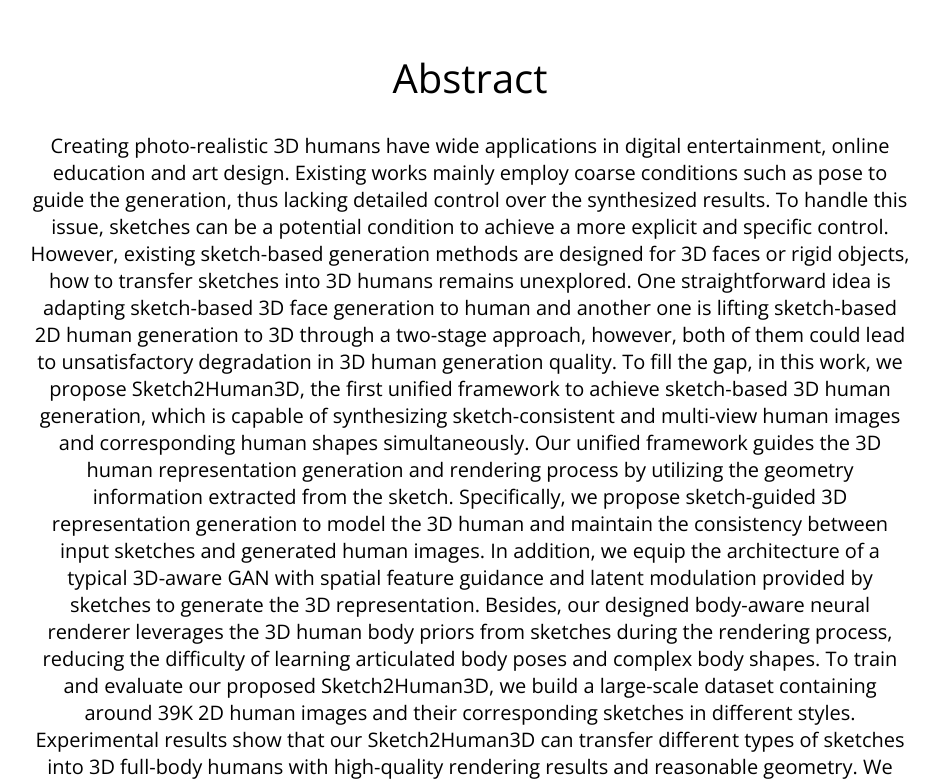
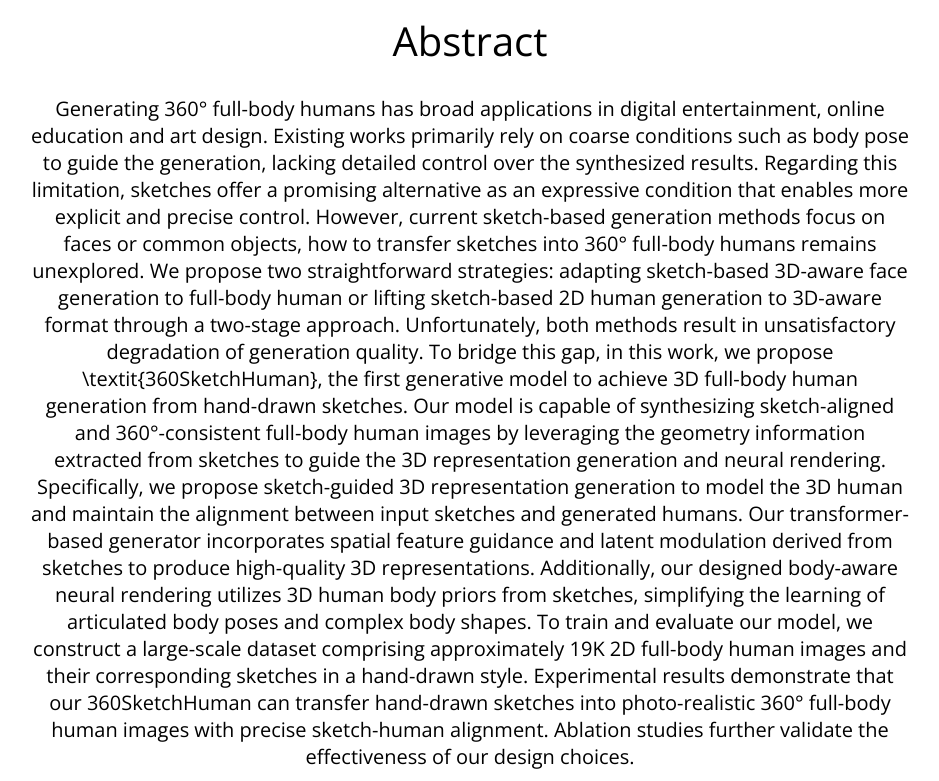
Before and after one commit to RichardChen20/360SketchHuman, a plain HTML site: page index.html in a window 1280 px wide. Shown: the part 1315-2096 px from the top of the page, without its empty margins (170-1109 px from the left). Drawn offline with nearby package versions, Linux system fonts and the light colour scheme; a script that the page names is missing.

Commit message:
Update index.html

```diff
--- a/index.html
+++ b/index.html
@@ -8,7 +8,7 @@
 <html lang="en">
 
 <head>
-    <title>Sketch2Human3D</title>
+    <title>360SketchHuman</title>
     <!-- Facebook automatically scrapes this. Go to https://developers.facebook.com/tools/debug/
         if you update and want to force Facebook to re-scrape. -->
     <meta property="og:image" content="https://jasonyzhang.com/ners/resources/web_teaser.png" />
@@ -33,7 +33,7 @@
 <body>
     <div class="container">
         <div class="title">
-            Sketch2Human3D: Transfer Your Sketch into Photo-Realistic 3D Human
+            360SketchHuman: Geometry-guided 3D Full-body Human Generation from Hand-drawn Sketches
         </div>
 
         <br>
@@ -48,9 +48,9 @@
         <div class="author">
             <a href="https://sites.google.com/view/richardchen20">Jie Zhang</a><sup>3</sup>
         </div>
-        <div class="author">
+<!--         <div class="author">
             <a href="https://sites.google.com/view/richardchen20">Tong-Yee Lee</a><sup>4</sup>
-        </div>
+        </div> -->
         <div class="author">
             <a href="https://sites.google.com/view/richardchen20">Ping Li</a><sup>1*</sup>
         </div>
@@ -61,7 +61,7 @@
         <div class="affiliation"><sup>1</sup>The Hong Kong Polytechnic University</div>
         <div class="affiliation"><sup>2</sup>Sensetime Research</div>
         <div class="affiliation"><sup>3</sup>Macao Polytechnic University</div>
-        <div class="affiliation"><sup>4</sup>National Cheng-Kung University</div>
+<!--         <div class="affiliation"><sup>4</sup>National Cheng-Kung University</div> -->
 
         <br>
         <br>
@@ -70,9 +70,9 @@
         <br>
         <br>
 
-        <div class="links"><a href="https://github.com/RichardChen20/Sketch2Human3D">[Paper]</a></div>
-        <div class="links"><a href="https://github.com/RichardChen20/Sketch2Human3D">[Video]</a></div>
-        <div class="links"><a href="https://github.com/RichardChen20/Sketch2Human3D">[Code]</a></div>
+        <div class="links"><a href="https://github.com/RichardChen20/360SketchHuman">[Paper]</a></div>
+        <div class="links"><a href="https://github.com/RichardChen20/360SketchHuman">[Video]</a></div>
+        <div class="links"><a href="https://github.com/RichardChen20/360SketchHuman">[Code]</a></div>
         <!-- <div class="links"><a href="./paper_figures">[Figures]</a></div> -->
         <!-- <div class="links"><a href="https://drive.google.com/file/d/1hCKUx8pXctfDBXVKw32VTuX1Nb637BlD/view?usp=sharing">[Weights]</a></div> -->
         <br>
@@ -99,19 +99,20 @@
 
         <h1>Abstract</h1>
         <p>
-            Creating photo-realistic 3D humans have wide applications in digital entertainment, online education and art design.
-            Existing works mainly employ coarse conditions such as pose to guide the generation, thus lacking detailed control over the synthesized results.
-            To handle this issue, sketches can be a potential condition to achieve a more explicit and specific control.
-            However, existing sketch-based generation methods are designed for 3D faces or rigid objects, how to transfer sketches into 3D humans remains unexplored.
-            One straightforward idea is adapting sketch-based 3D face generation to human and another one is lifting sketch-based 2D human generation to 3D through a two-stage approach, however, both of them could lead to unsatisfactory degradation in 3D human generation quality.
-            To fill the gap, in this work, we propose Sketch2Human3D, the first unified framework to achieve sketch-based 3D human generation, which is capable of synthesizing sketch-consistent and multi-view human images and corresponding human shapes simultaneously.
-            Our unified framework guides the 3D human representation generation and rendering process by utilizing the geometry information extracted from the sketch.
-            Specifically, we propose sketch-guided 3D representation generation to model the 3D human and maintain the consistency between input sketches and generated human images.
-            In addition, we equip the architecture of a typical 3D-aware GAN with spatial feature guidance and latent modulation provided by sketches to generate the 3D representation.
-            Besides, our designed body-aware neural renderer leverages the 3D human body priors from sketches during the rendering process, reducing the difficulty of learning articulated body poses and complex body shapes.
-            To train and evaluate our proposed Sketch2Human3D, we build a large-scale dataset containing around 39K 2D human images and their corresponding sketches in different styles.
-            Experimental results show that our Sketch2Human3D can transfer different types of sketches into 3D full-body humans with high-quality rendering results and reasonable geometry.
-            We also demonstrate the effectiveness of our specific designs through ablation study and the feasibility of applying Sketch2Human3D to down-stream tasks.
+            Generating 360° full-body humans has broad applications in digital entertainment, online education and art design.
+            Existing works primarily rely on coarse conditions such as body pose to guide the generation, lacking detailed control over the synthesized results.
+            Regarding this limitation, sketches offer a promising alternative as an expressive condition that enables more explicit and precise control.
+            However, current sketch-based generation methods focus on faces or common objects, how to transfer sketches into 360° full-body humans remains unexplored.
+            We propose two straightforward strategies: adapting sketch-based 3D-aware face generation to full-body human or lifting sketch-based 2D human generation to 3D-aware format through a two-stage approach.
+            Unfortunately, both methods result in unsatisfactory degradation of generation quality.
+            To bridge this gap, in this work, we propose \textit{360SketchHuman}, the first generative model to achieve 3D full-body human generation from hand-drawn sketches.
+            Our model is capable of synthesizing sketch-aligned and 360°-consistent full-body human images by leveraging the geometry information extracted from sketches to guide the 3D representation generation and neural rendering.
+            Specifically, we propose sketch-guided 3D representation generation to model the 3D human and maintain the alignment between input sketches and generated humans.
+            Our transformer-based generator incorporates spatial feature guidance and latent modulation derived from sketches to produce high-quality 3D representations.
+            Additionally, our designed body-aware neural rendering utilizes 3D human body priors from sketches, simplifying the learning of articulated body poses and complex body shapes.
+            To train and evaluate our model, we construct a large-scale dataset comprising approximately 19K 2D full-body human images and their corresponding sketches in a hand-drawn style.
+            Experimental results demonstrate that our 360SketchHuman can transfer hand-drawn sketches into photo-realistic 360° full-body human images with precise sketch-human alignment.
+            Ablation studies further validate the effectiveness of our design choices.
         </p>
 
         <br><br>
@@ -121,7 +122,9 @@
             <img style="width:100%;" src="./resources/images/pipeline.png" alt="Model overview figure" />
             <br>
             <i>
-                Illustration of sketch-based 3D full-body human generation. Our Sketch2Human3D supports transferring hand-drawn sketches into 3D humans which can be rendered into multi-view RGB images and 3D shapes. For each hand-drawn sketch, we show two sets of images in different clothing styles and camera views.
+                Illustration of 3D full-body human generation from hand-drawn sketches.
+                Our Sketch2Human3D supports transferring hand-drawn sketches into 3D humans which can be rendered into multi-view RGB images.
+                For each hand-drawn sketch, we show three rendered images with different body orientations and its corresponding 3D shape.
             </i>
         </div>
 
```
